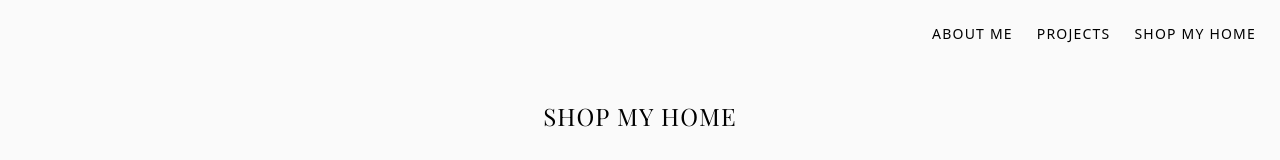
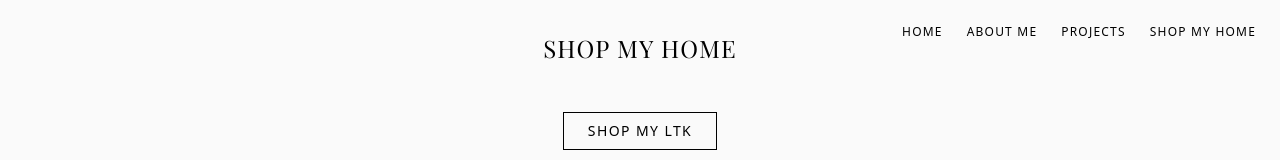
Before and after one commit to HalcyonHaus/halcyonhaus-site, a Next.js app: page /shop in a window 1280 px wide. Shown: the top 160 px of the page. Built offline with nearby package versions, Linux system fonts and the light colour scheme.

Commit message:
Update shop.js

```diff
--- a/pages/shop.js
+++ b/pages/shop.js
@@ -13,16 +13,19 @@ export default function ShopPage() {
       </Head>
 
       {/* Navigation */}
-      <header className="flex justify-end p-6 text-xs tracking-widest">
-        <nav className="space-x-6 uppercase font-inter text-sm">
+      <header className="absolute top-0 right-0 z-20 p-6 text-xs tracking-widest">
+  <nav className="space-x-6 uppercase font-inter text-xs">
+    <Link href="/" passHref legacyBehavior>
+      <a className="transition-colors duration-300 text-black hover:text-neutral-400">Home</a>
+    </Link>
     <Link href="/about" passHref legacyBehavior>
-    <a className="transition-opacity duration-300 hover:opacity-70">About Me</a>
+      <a className="transition-colors duration-300 text-black hover:text-neutral-400">About Me</a>
     </Link>
     <Link href="/projects" passHref legacyBehavior>
-    <a className="transition-opacity duration-300 hover:opacity-70">Projects</a>
+      <a className="transition-colors duration-300 text-black hover:text-neutral-400">Projects</a>
     </Link>
     <Link href="/shop" passHref legacyBehavior>
-    <a className="transition-opacity duration-300 hover:opacity-70">Shop My Home</a>
+      <a className="transition-colors duration-300 text-black hover:text-neutral-400">Shop My Home</a>
     </Link>
   </nav>
 </header>
```
Lines whose indentation alone changed are shown as unchanged.
